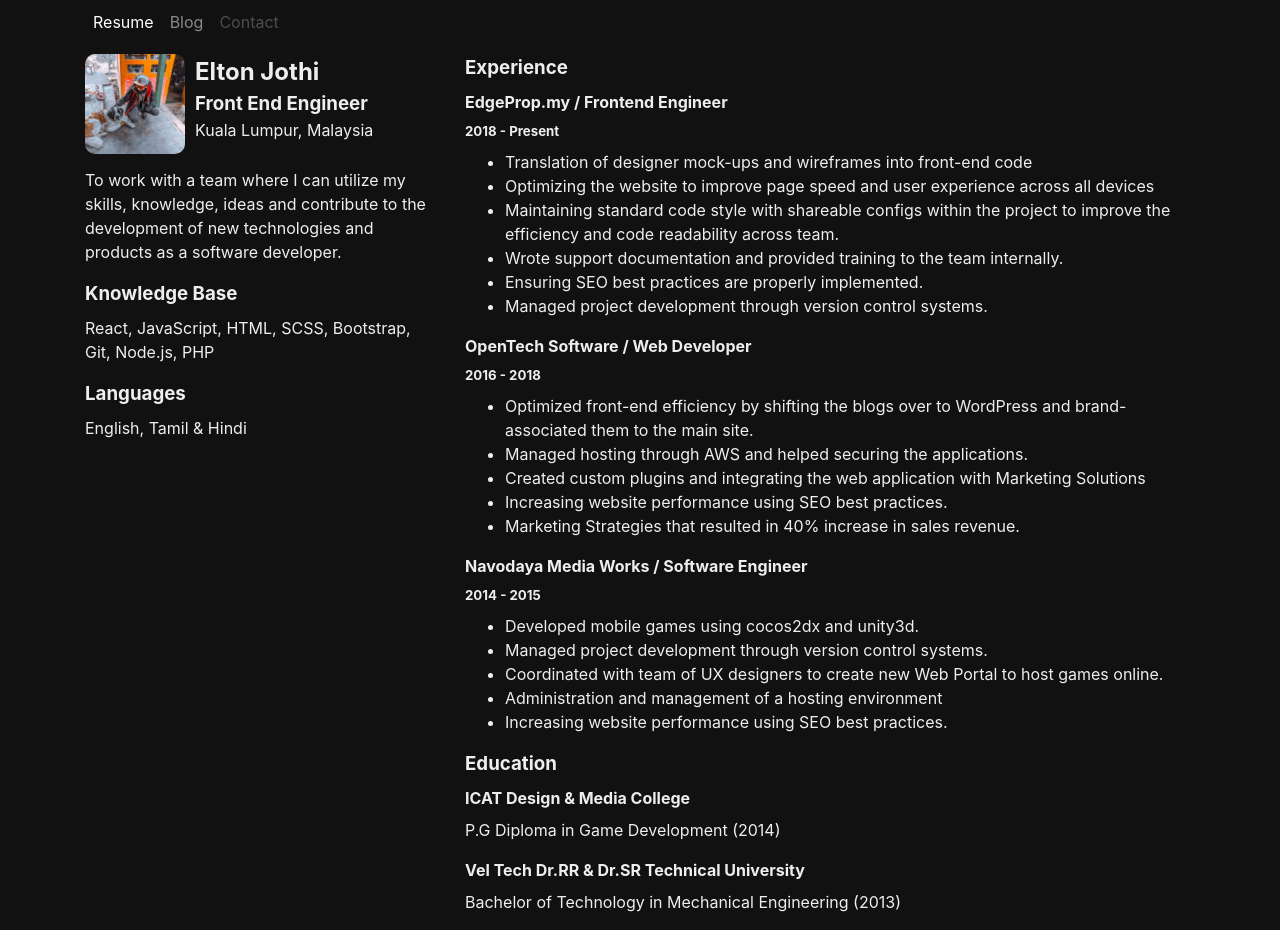
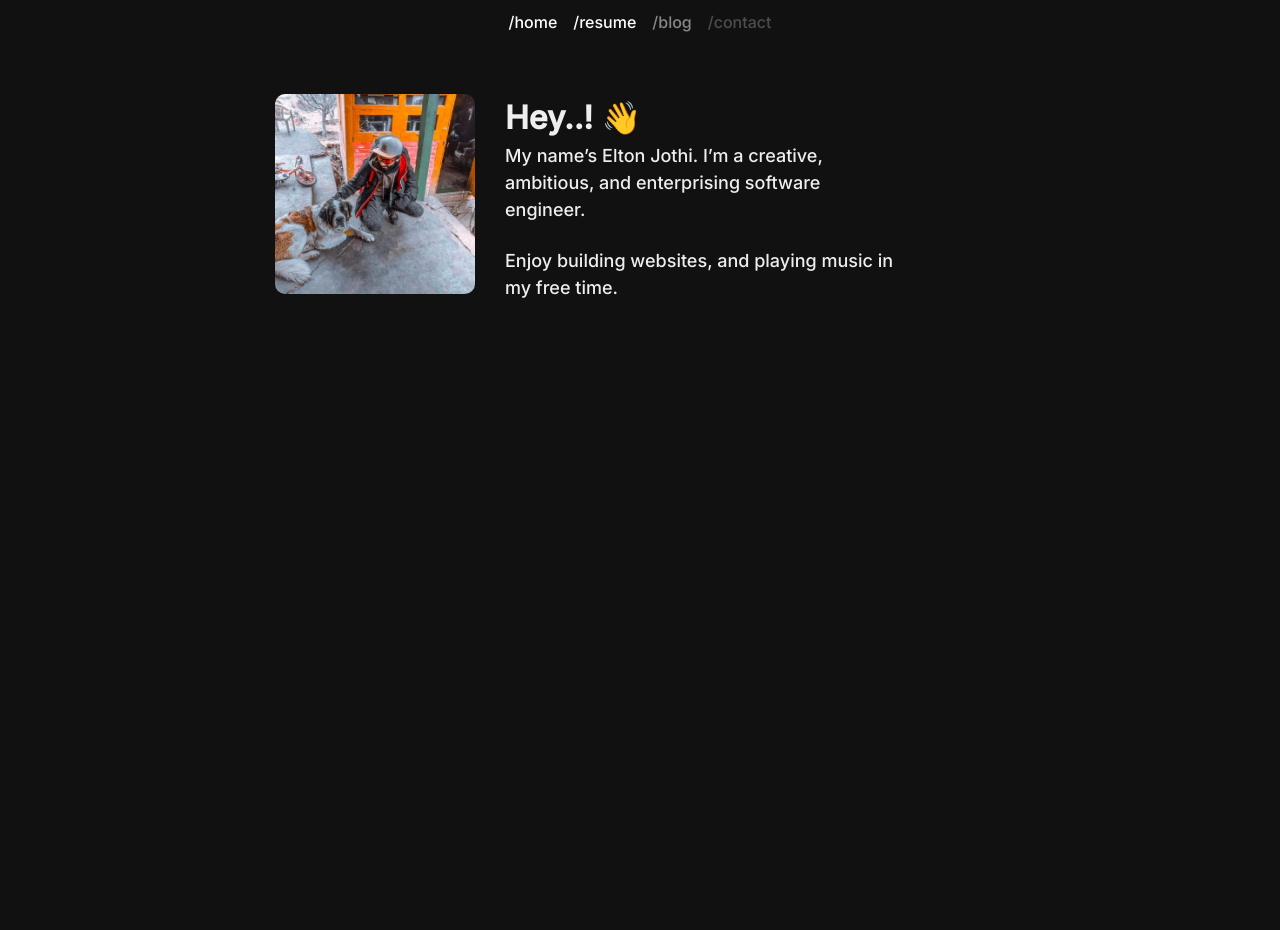
Before and after one commit to eltonjothi/frontpage, a Next.js app: page / in a window 1280 px wide. After the commit the page ends 800 px from the top, so only its background shows below. Built offline with nearby package versions, Linux system fonts and the light colour scheme.

Commit message:
Added main page

```diff
--- /dev/null
+++ b/components/about/Main.jsx
@@ -0,0 +1,32 @@
+import React from 'react';
+
+function Main() {
+  return (
+    <div class="container">
+      <div class="row justify-content-center">
+        <div class="col-12 col-lg-8">
+          <div class="intro-hero">
+            <div class="avatar">
+              <img
+                src="/images/elton-avatar.jpeg"
+                class="profile-avatar"
+                alt="..."
+              />
+            </div>
+            <div class="details">
+              <h2>Hey..! 👋</h2>
+              <p>
+                My name’s Elton Jothi. I’m a creative, ambitious, and
+                enterprising software engineer.
+              </p>
+              <br />
+              <p>Enjoy building websites, and playing music in my free time.</p>
+            </div>
+          </div>
+        </div>
+      </div>
+    </div>
+  );
+}
+
+export default Main;
--- a/components/template/Header.jsx
+++ b/components/template/Header.jsx
@@ -1,19 +1,25 @@
 import React from 'react';
+import Link from 'next/link';
 
 function Header() {
   return (
     <div class="container">
       <nav class="navbar navbar-expand-lg navbar-dark">
         <div class="collapse navbar-collapse" id="navbarNav">
-          <ul class="navbar-nav">
+          <ul class="navbar-nav mx-auto">
             <li class="nav-item active">
-              <a class="nav-link" href="#">
-                Resume
-              </a>
+              <Link href="/">
+                <a class="nav-link">/home</a>
+              </Link>
+            </li>
+            <li class="nav-item active">
+              <Link href="/resume">
+                <a class="nav-link">/resume</a>
+              </Link>
             </li>
             <li class="nav-item">
               <a class="nav-link" href="#">
-                Blog
+                /blog
               </a>
             </li>
             <li class="nav-item">
@@ -23,7 +29,7 @@
                 tabindex="-1"
                 aria-disabled="true"
               >
-                Contact
+                /contact
               </a>
             </li>
           </ul>
--- a/pages/_document.js
+++ b/pages/_document.js
@@ -10,6 +10,7 @@
     return (
       <Html>
         <Head />
+        <link href="https://fonts.googleapis.com/css2?family=Inter:wght@500&display=swap" rel="stylesheet"></link>
         <body data-theme="dark">
           <Main />
           <NextScript />
--- a/pages/index.jsx
+++ b/pages/index.jsx
@@ -1,11 +1,11 @@
 import '../styles/style.scss';
 import React from 'react';
 import Layout from '../components/template/Layout';
-import Main from '../components/resume/Main';
+import Main from '../components/about/Main';
 
 function HomePage() {
   return (
-    <Layout classProp="resume">
+    <Layout classProp="home">
       <Main />
     </Layout>
   );
--- a/styles/style.scss
+++ b/styles/style.scss
@@ -10,8 +10,10 @@
 @import '../node_modules/bootstrap/scss/reboot';
 @import '../node_modules/bootstrap/scss/grid';
 @import '../node_modules/bootstrap/scss/navbar';
+@import '../node_modules/bootstrap/scss/utilities';
 
 body {
+  font-family: 'Inter', sans-serif;
   &[data-theme='dark'] {
     background-color: #111;
     color: #eee;
@@ -44,3 +46,36 @@
     }
   }
 }
+.home{
+  .intro-hero{
+    margin-top: 50px;
+    display: flex;
+    flex-wrap: wrap;
+    // align-items: center;
+    .avatar {
+      width: 200px;
+      margin-right: 30px;
+      .profile-avatar {
+        max-width: 200px;
+        margin-right: 3px;
+        border-radius: 10px;
+      }
+    }
+    .details{
+
+      max-width: 400px;
+      h2{
+        font-size: 32px;
+        margin-bottom: 0;
+      }
+      h3{
+        font-size: 24px;
+        margin-bottom: 0;
+      }
+      p{
+        font-size: 18px;
+        margin-bottom: 0;
+      }
+    }
+  }
+}
```
